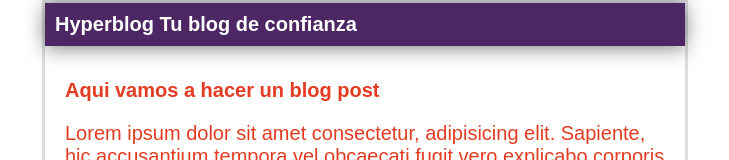
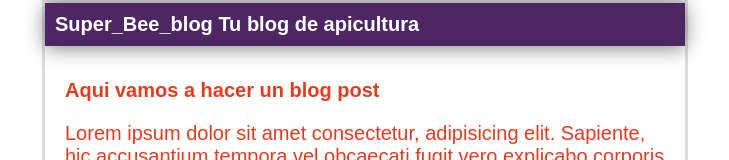
Before and after one commit to jairo3420beltran/blog_post.com, a plain HTML site: page index.html in a window 1280 px wide. Shown: the top 160 px of the page, without its empty margins (275-1004 px from the left). Drawn offline with Linux system fonts and the light colour scheme.

Commit message:
cambios en titulo y entrda

```diff
--- a/index.html
+++ b/index.html
@@ -12,8 +12,8 @@
 <body>
     <div id="container">
         <div id="cabecera">
-            Hyperblog
-            <span id="tangline">Tu blog de confianza </span>
+            Super_Bee_blog
+            <span id="tangline">Tu blog de apicultura </span>
         </div>
         <div id="post">
             <h1>Aqui vamos a hacer un blog post </h1>
```
